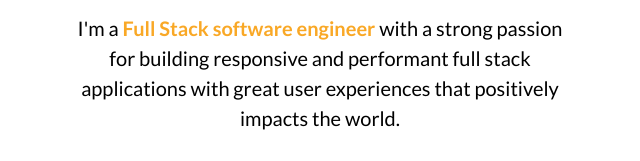
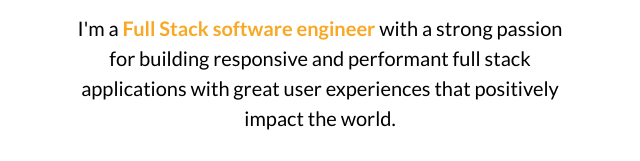
Before and after one commit to Cristian-nambo10/personal-portfolio, a plain HTML site: page index.html in a window 1280 px wide. Shown: the part 326-487 px from the top of the page, 320-960 px from the left. Drawn offline with Linux system fonts and the light colour scheme.

Commit message:
wip: checks spelling

```diff
--- a/index.html
+++ b/index.html
@@ -55,7 +55,7 @@
               <strong class="text--purple">Full Stack software engineer</strong>
               with a strong passion for building responsive and performant full
               stack applications with great user experiences that positively
-              impacts the world.
+              impact the world.
             </p>
             <div class="about-me__links">
               <a href="https://linkedin.com/in/cristian-nambo/" target="_blank" class="about-me__link">
```
Also changed, not shown: assets/HTML, CSS, React.png.
